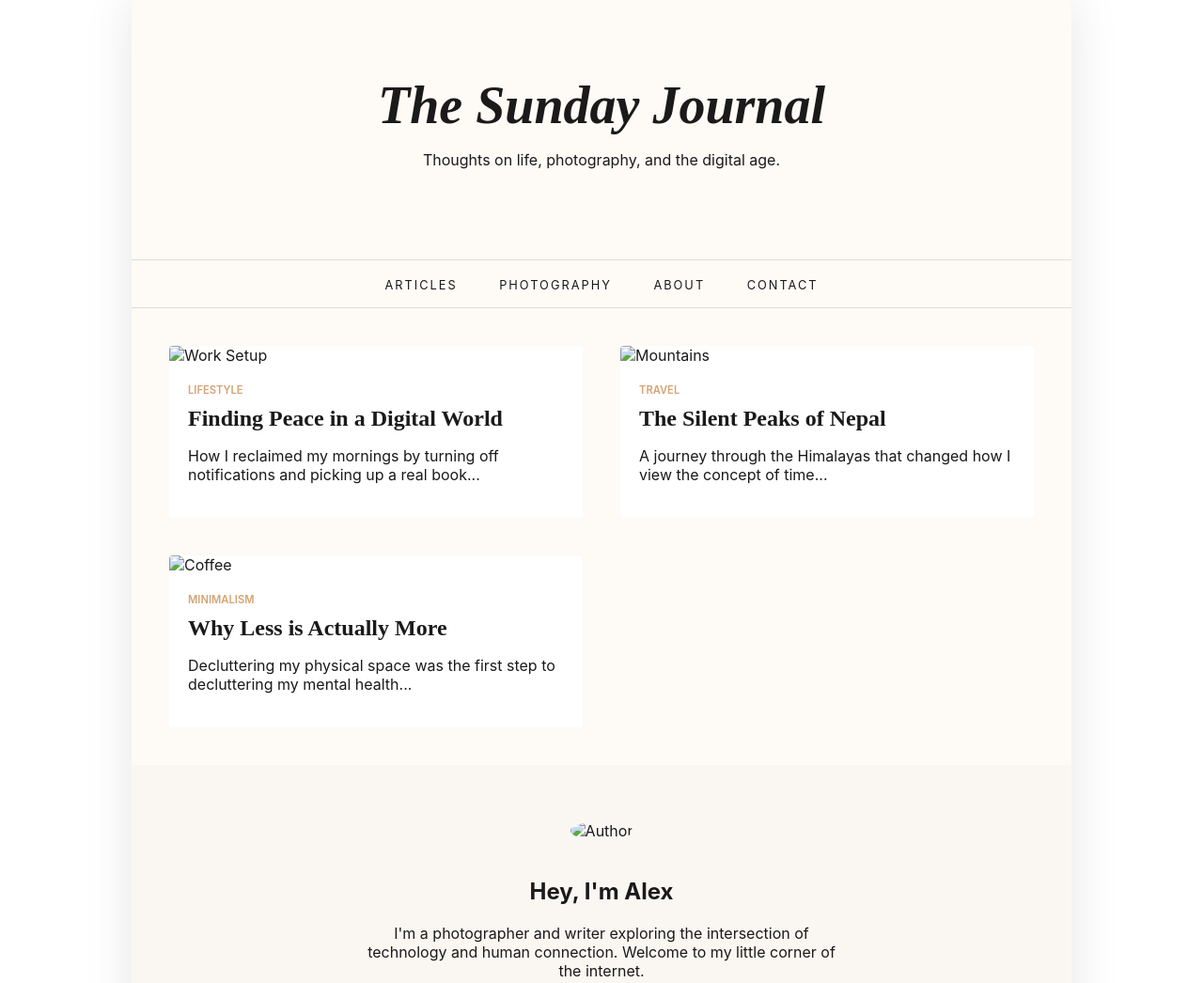
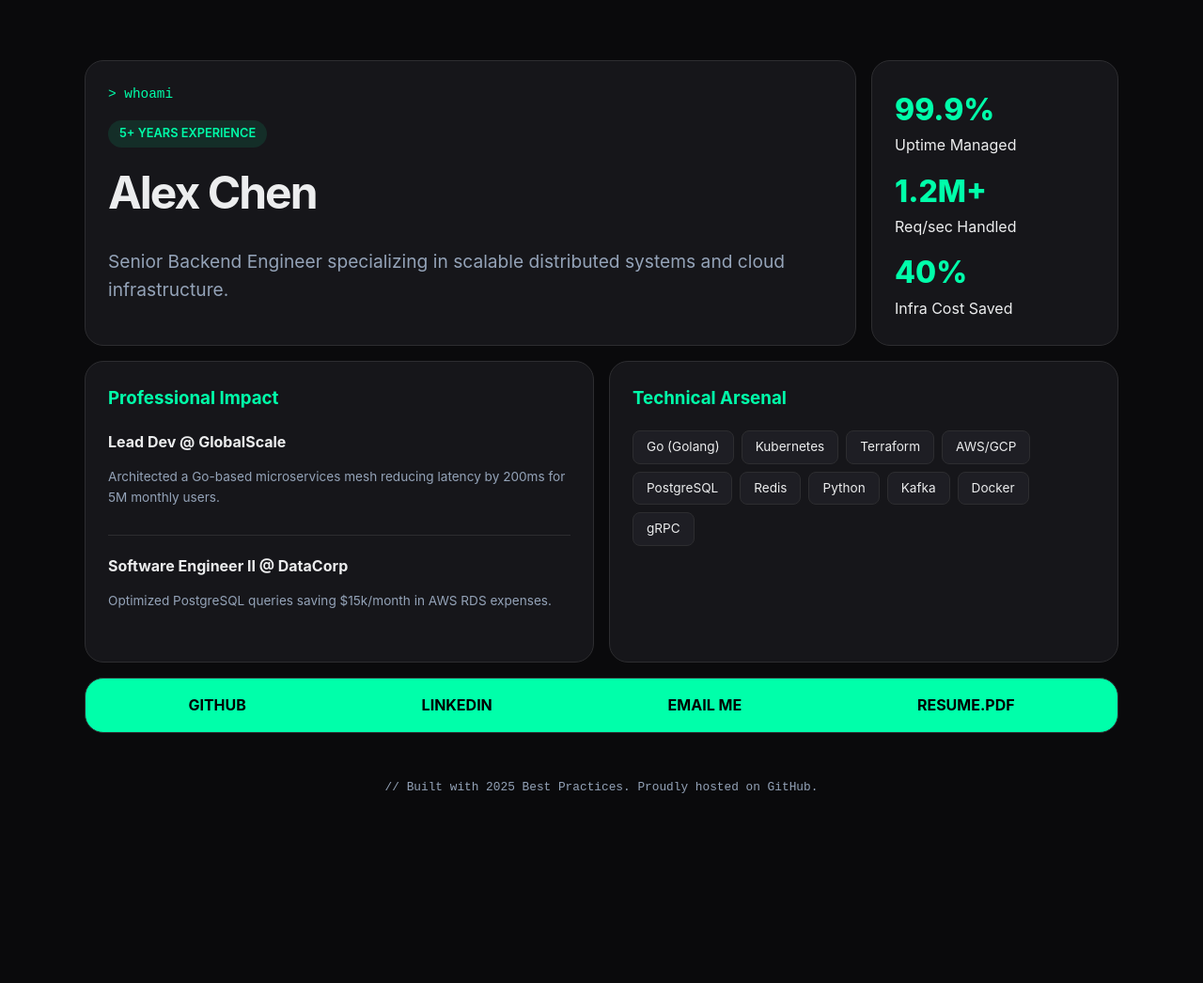
Before and after one commit to shubhamkumar2801/dummysite, a plain HTML site: page index.html in a window 1280 px wide. Shown: the top 1046 px of the page at 94% size. After the commit the page ends 913 px from the top, so only its background shows below. Drawn offline with Linux system fonts and the light colour scheme; a web font is replaced by a local one.

Commit message:
Update index.html

```diff
--- a/index.html
+++ b/index.html
@@ -3,193 +3,156 @@
 <head>
     <meta charset="UTF-8">
     <meta name="viewport" content="width=device-width, initial-scale=1.0">
-    <title>My Personal Journal | 2025</title>
-    <!-- Elegant Serif for Titles, Sans-Serif for Body -->
+    <title>Senior Software Engineer | 5+ YOE</title>
     <link href="fonts.googleapis.com" rel="stylesheet">
     <style>
         :root {
-            --accent: #d4a373; /* Warm Sand */
-            --bg-overlay: rgba(254, 250, 246, 0.92);
-            --text: #1a1a1a;
+            --bg: #0a0a0c;
+            --card: #16161a;
+            --accent: #00ffaa; /* Cyber Green */
+            --text: #ecedee;
+            --text-muted: #94a3b8;
+            --border: #2d2d30;
         }
 
         body {
             font-family: 'Inter', sans-serif;
+            background-color: var(--bg);
+            color: var(--text);
             margin: 0;
-            color: var(--text);
-            /* Soft, atmospheric background image */
-            background: url('images.unsplash.com') no-repeat center center fixed;
-            background-size: cover;
+            line-height: 1.6;
         }
 
-        /* Frosted Glass Container */
-        .page-wrapper {
-            background: var(--bg-overlay);
-            max-width: 1000px;
-            margin: 0 auto;
-            min-height: 100vh;
-            box-shadow: 0 0 50px rgba(0,0,0,0.1);
-            padding-bottom: 80px;
+        .container {
+            max-width: 1100px;
+            margin: 4rem auto;
+            padding: 0 20px;
         }
 
-        header {
-            padding: 80px 20px;
-            text-align: center;
+        /* Bento Grid */
+        .bento {
+            display: grid;
+            grid-template-columns: repeat(4, 1fr);
+            gap: 1rem;
         }
 
-        header h1 {
-            font-family: 'Playfair Display', serif;
-            font-size: 3.5rem;
-            margin: 0;
-            font-style: italic;
+        .box {
+            background: var(--card);
+            border: 1px solid var(--border);
+            border-radius: 20px;
+            padding: 1.5rem;
+            transition: border-color 0.3s;
         }
 
-        nav {
-            border-top: 1px solid #ddd;
-            border-bottom: 1px solid #ddd;
-            padding: 15px 0;
-            text-align: center;
-            margin-bottom: 40px;
+        .box:hover { border-color: var(--accent); }
+
+        /* Header / Terminal Box */
+        .hero { grid-column: span 3; position: relative; overflow: hidden; }
+        .terminal-header {
+            font-family: 'Fira Code', monospace;
+            color: var(--accent);
+            font-size: 0.9rem;
+            margin-bottom: 1rem;
         }
 
-        nav a {
-            text-decoration: none;
-            color: var(--text);
-            text-transform: uppercase;
-            letter-spacing: 2px;
+        h1 { font-size: 3rem; margin: 0; letter-spacing: -2px; }
+        .yoe-badge {
+            display: inline-block;
+            background: rgba(0, 255, 170, 0.1);
+            color: var(--accent);
+            padding: 4px 12px;
+            border-radius: 100px;
             font-size: 0.8rem;
-            margin: 0 20px;
-            transition: color 0.3s;
+            font-weight: 600;
+            margin-bottom: 10px;
         }
 
-        nav a:hover { color: var(--accent); }
+        /* Stats Grid */
+        .stats { grid-column: span 1; display: flex; flex-direction: column; justify-content: center; gap: 10px;}
+        .stat-num { font-size: 2rem; font-weight: 800; color: var(--accent); display: block; }
 
-        /* Blog Grid Layout */
-        .blog-container {
-            display: grid;
-            grid-template-columns: repeat(auto-fit, minmax(300px, 1fr));
-            gap: 40px;
-            padding: 0 40px;
-        }
+        /* Experience Timeline */
+        .exp-box { grid-column: span 2; }
+        .exp-item { margin-bottom: 20px; padding-bottom: 15px; border-bottom: 1px solid var(--border); }
+        .exp-item:last-child { border: none; margin-bottom: 0; }
 
-        .post-card {
-            background: white;
-            border-radius: 4px;
-            overflow: hidden;
-            transition: transform 0.3s;
-        }
+        /* Skills */
+        .skills { grid-column: span 2; }
+        .tag-cloud { display: flex; flex-wrap: wrap; gap: 8px; margin-top: 15px; }
+        .tag { background: #1e1e24; padding: 6px 14px; border-radius: 8px; font-size: 0.85rem; border: 1px solid var(--border); }
 
-        .post-card:hover { transform: translateY(-5px); }
+        /* Links */
+        .links { grid-column: span 4; display: flex; justify-content: space-around; background: var(--accent); color: black; font-weight: 700; padding: 1rem; text-decoration: none;}
+        .links a { color: black; text-decoration: none; }
 
-        .post-card img {
-            width: 100%;
-            height: 250px;
-            object-fit: cover;
-        }
-
-        .post-content {
-            padding: 20px;
-        }
-
-        .post-content h2 {
-            font-family: 'Playfair Display', serif;
-            font-size: 1.5rem;
-            margin: 0 0 10px 0;
-        }
-
-        .category {
-            color: var(--accent);
-            text-transform: uppercase;
-            font-size: 0.7rem;
-            font-weight: 600;
-            margin-bottom: 10px;
-            display: block;
-        }
-
-        /* Sidebar Style Section */
-        .about-me {
-            text-align: center;
-            padding: 60px 40px;
-            background: #faf7f2;
-            margin: 40px 0;
-        }
-
-        .profile-pic {
-            width: 120px;
-            height: 120px;
-            border-radius: 50%;
-            object-fit: cover;
-            margin-bottom: 20px;
-        }
-
-        footer {
-            text-align: center;
-            font-size: 0.8rem;
-            color: #888;
-            padding: 40px 0;
-        }
-
-        @media (max-width: 768px) {
-            header h1 { font-size: 2.5rem; }
-            .blog-container { padding: 0 20px; }
+        @media (max-width: 850px) {
+            .bento { grid-template-columns: 1fr; }
+            .hero, .exp-box, .skills { grid-column: span 1; }
         }
     </style>
 </head>
 <body>
 
-    <div class="page-wrapper">
-        <header>
-            <h1>The Sunday Journal</h1>
-            <p>Thoughts on life, photography, and the digital age.</p>
-        </header>
+    <div class="container">
+        <div class="bento">
 
-        <nav>
-            <a href="#">Articles</a>
-            <a href="#">Photography</a>
-            <a href="#">About</a>
-            <a href="#">Contact</a>
-        </nav>
+            <!-- Hero Card -->
+            <div class="box hero">
+                <div class="terminal-header">> whoami</div>
+                <span class="yoe-badge">5+ YEARS EXPERIENCE</span>
+                <h1>Alex Chen</h1>
+                <p style="font-size: 1.2rem; color: var(--text-muted)">Senior Backend Engineer specializing in scalable distributed systems and cloud infrastructure.</p>
+            </div>
 
-        <main class="blog-container">
-            <!-- Blog Post 1 -->
-            <article class="post-card">
-                <img src="images.unsplash.com" alt="Work Setup">
-                <div class="post-content">
-                    <span class="category">Lifestyle</span>
-                    <h2>Finding Peace in a Digital World</h2>
-                    <p>How I reclaimed my mornings by turning off notifications and picking up a real book...</p>
+            <!-- Impact Stats -->
+            <div class="box stats">
+                <div><span class="stat-num">99.9%</span> Uptime Managed</div>
+                <div><span class="stat-num">1.2M+</span> Req/sec Handled</div>
+                <div><span class="stat-num">40%</span> Infra Cost Saved</div>
+            </div>
+
+            <!-- Core Experience -->
+            <div class="box exp-box">
+                <h3 style="margin-top: 0; color: var(--accent)">Professional Impact</h3>
+                <div class="exp-item">
+                    <strong>Lead Dev @ GlobalScale</strong>
+                    <p style="font-size: 0.85rem; color: var(--text-muted)">Architected a Go-based microservices mesh reducing latency by 200ms for 5M monthly users.</p>
                 </div>
-            </article>
+                <div class="exp-item">
+                    <strong>Software Engineer II @ DataCorp</strong>
+                    <p style="font-size: 0.85rem; color: var(--text-muted)">Optimized PostgreSQL queries saving $15k/month in AWS RDS expenses.</p>
+                </div>
+            </div>
 
-            <!-- Blog Post 2 -->
-            <article class="post-card">
-                <img src="images.unsplash.com" alt="Mountains">
-                <div class="post-content">
-                    <span class="category">Travel</span>
-                    <h2>The Silent Peaks of Nepal</h2>
-                    <p>A journey through the Himalayas that changed how I view the concept of time...</p>
+            <!-- Tech Stack -->
+            <div class="box skills">
+                <h3 style="margin-top: 0; color: var(--accent)">Technical Arsenal</h3>
+                <div class="tag-cloud">
+                    <span class="tag">Go (Golang)</span>
+                    <span class="tag">Kubernetes</span>
+                    <span class="tag">Terraform</span>
+                    <span class="tag">AWS/GCP</span>
+                    <span class="tag">PostgreSQL</span>
+                    <span class="tag">Redis</span>
+                    <span class="tag">Python</span>
+                    <span class="tag">Kafka</span>
+                    <span class="tag">Docker</span>
+                    <span class="tag">gRPC</span>
                 </div>
-            </article>
+            </div>
 
-            <!-- Blog Post 3 -->
-            <article class="post-card">
-                <img src="images.unsplash.com" alt="Coffee">
-                <div class="post-content">
-                    <span class="category">Minimalism</span>
-                    <h2>Why Less is Actually More</h2>
-                    <p>Decluttering my physical space was the first step to decluttering my mental health...</p>
-                </div>
-            </article>
-        </main>
+            <!-- Quick Links -->
+            <div class="box links">
+                <a href="https://github.com">GITHUB</a>
+                <a href="https://linkedin.com">LINKEDIN</a>
+                <a href="mailto:alex@engineer.com">EMAIL ME</a>
+                <a href="#">RESUME.PDF</a>
+            </div>
 
-        <section class="about-me">
-            <img src="images.unsplash.com" class="profile-pic" alt="Author">
-            <h2>Hey, I'm Alex</h2>
-            <p style="max-width: 500px; margin: 0 auto;">I'm a photographer and writer exploring the intersection of technology and human connection. Welcome to my little corner of the internet.</p>
-        </section>
+        </div>
 
-        <footer>
-            <p>&copy; 2025 The Sunday Journal. All rights reserved.</p>
+        <footer style="text-align: center; margin-top: 3rem; color: var(--text-muted); font-size: 0.8rem; font-family: 'Fira Code', monospace;">
+            // Built with 2025 Best Practices. Proudly hosted on GitHub.
         </footer>
     </div>
 
```
